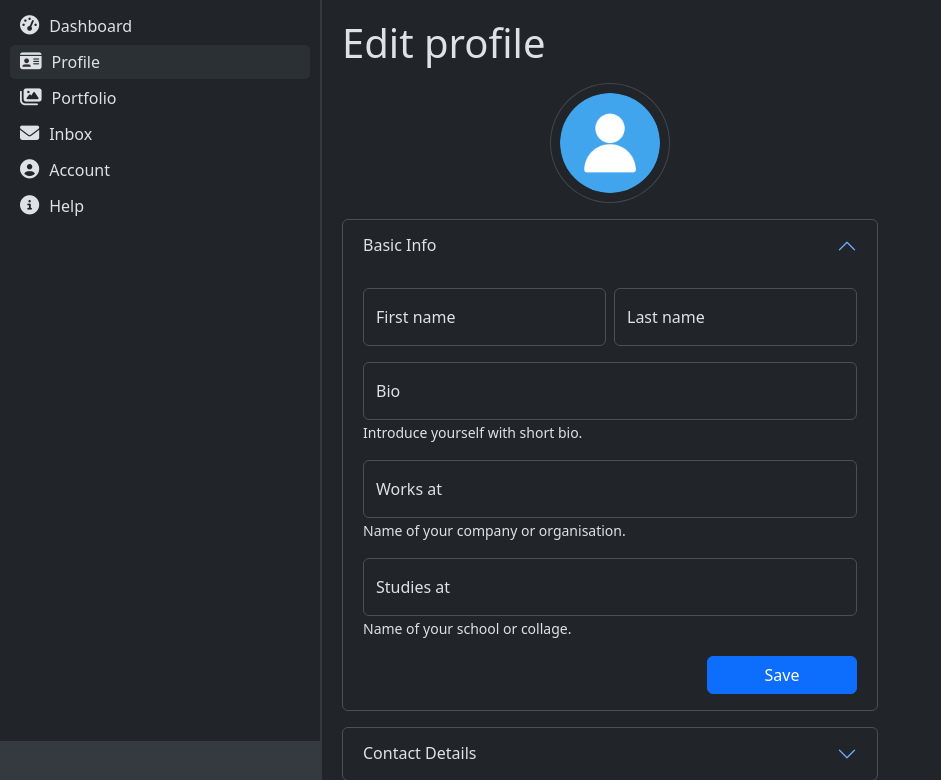
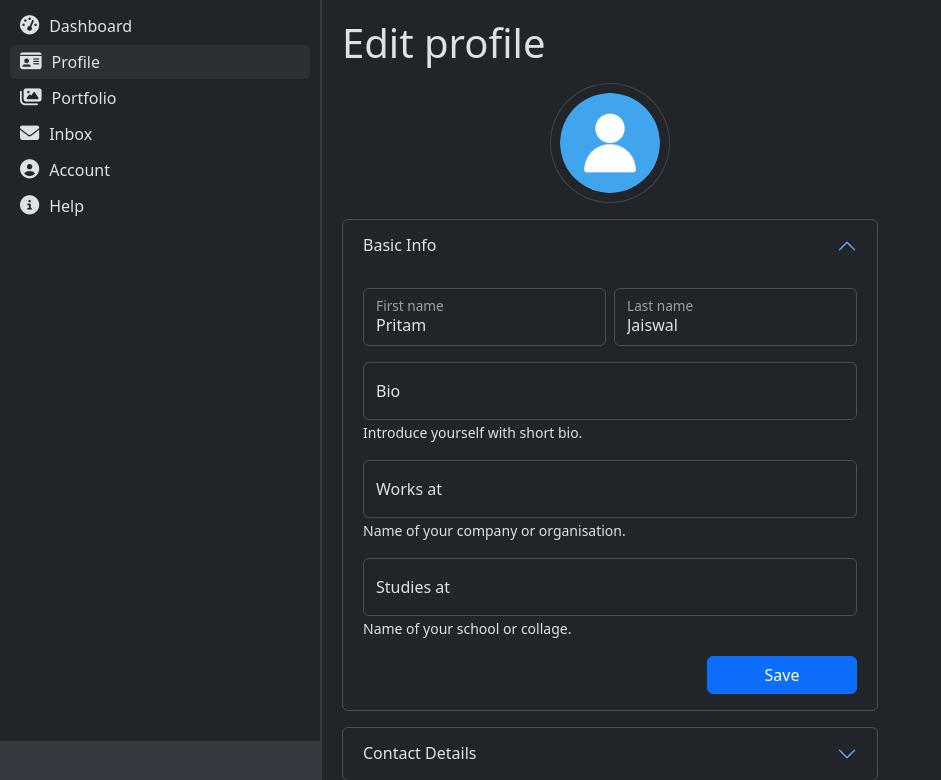
Before and after one commit to PritamUmaiya/portfolio-builder, a Flask app: page /profile/manage in a window 1280 px wide, after a click on "Basic Info". Shown: the part 59-839 px from the top of the page, without its empty margins (0-941 px from the left). Run offline with Flask 3, Linux system fonts and the light colour scheme; data comes from the database, SQL or seed files in the repository; some libraries are stand-ins or nearby versions.

Commit message:
minor update

```diff
--- a/schema.sql
+++ b/schema.sql
@@ -9,7 +9,7 @@ CREATE TABLE user (
     profession TEXT,
     works_at TEXT,
     studies_at TEXT,
-    lives_in TEXT,
+    hometown TEXT,
     public_email TEXT,  -- Visible in profile
     phone TEXT,
     link TEXT,
--- a/templates/profile.html
+++ b/templates/profile.html
@@ -15,6 +15,12 @@
             <img src="{% if user.avatar %}{{ avatar }}{% else %}/static/images/user.png{% endif %}" title="User" class="rounded-circle object-fit-cover" style="width:100px;height:100px;" />
         </label>
         <input type="file" name="avatar" id="avatar" class="d-none" accept="image/*" />
+
+        {% if user.avatar %}
+            <form action="/delete_avatar" method="post">
+                <button type="submit" class="btn btn-danger mt-2">Delete Photo</button>
+            </form>
+        {% endif %}
     </div>
 
     <!--Update Basic Info: Name, Bio, Profession, Work, School-->
@@ -30,13 +36,13 @@
                         <div class="row g-2 mb-3">
                             <div class="col">
                                 <div class="form-floating">
-                                    <input type="text" class="form-control" placeholder="First name" aria-label="First name" name="fname" id="fname" required>
+                                    <input type="text" class="form-control" placeholder="First name" aria-label="First name" name="fname" id="fname" value="{% if user.fname %}{{ user.fname }}{% endif %}" required>
                                     <label for="fname">First name</label>
                                 </div>
                             </div>
                             <div class="col">
                                 <div class="form-floating">
-                                    <input type="text" class="form-control" placeholder="Last name" aria-label="Last name" name="lname" id="lname">
+                                    <input type="text" class="form-control" placeholder="Last name" aria-label="Last name" name="lname" id="lname" value="{% if user.lname %}{{ user.lname }}{% endif %}">
                                     <label for="lname">Last name</label>
                                 </div>
                             </div>
@@ -44,7 +50,7 @@
 
                         <div class="mb-3">
                             <div class="form-floating">
-                                <input type="text" class="form-control" placeholder="Write your bio.." aria-label="bio" name="bio" id="bio">
+                                <input type="text" class="form-control" placeholder="Write your bio.." aria-label="bio" name="bio" id="bio" value="{% if user.bio %}{{ user.bio }}{% endif %}">
                                 <label for="bio">Bio</label>
                             </div>
                             <small>Introduce yourself with short bio.</small>
@@ -52,7 +58,7 @@
 
                         <div class="mb-3">
                             <div class="form-floating">
-                                <input type="text" class="form-control" placeholder="Works at" aria-label="works_at" name="works_at" id="works_at">
+                                <input type="text" class="form-control" placeholder="Works at" aria-label="works_at" name="works_at" id="works_at" value="{% if user.works_at %}{{ user.works_at }}{% endif %}">
                                 <label for="works_at">Works at</label>
                             </div>
                             <small>Name of your company or organisation.</small>
@@ -60,7 +66,7 @@
 
                         <div class="mb-3">
                             <div class="form-floating">
-                                <input type="text" class="form-control" placeholder="Studies at" aria-label="studies_at" name="studies_at" id="studies_at">
+                                <input type="text" class="form-control" placeholder="Studies at" aria-label="studies_at" name="studies_at" id="studies_at" value="{% if user.studies_at %}{{ user.studies_at }}{% endif %}">
                                 <label for="studies_at">Studies at</label>
                             </div>
                             <small>Name of your school or collage.</small>
@@ -87,22 +93,22 @@
 
                         <div class="mb-3">
                             <div class="form-floating">
-                                <input type="email" class="form-control" placeholder="Public email" aria-label="public_email" name="public_email" id="public_email" autocomplete="off">
+                                <input type="email" class="form-control" placeholder="Public email" aria-label="public_email" name="public_email" id="public_email" autocomplete="off" value="{% if user.public_email %}{{ user.public_email }}{% endif %}">
                                 <label for="public_email">Public email</label>
                             </div>
                         </div>
 
                         <div class="mb-3">
                             <div class="form-floating">
-                                <input type="phone" class="form-control" placeholder="Phone number" aria-label="phone" name="phone" id="phone" autocomplete="off">
+                                <input type="phone" class="form-control" placeholder="Phone number" aria-label="phone" name="phone" id="phone" autocomplete="off" value="{% if user.phone %}{{ user.phone }}{% endif %}">
                                 <label for="phone">Phone number</label>
                             </div>
                         </div>
 
                         <div class="mb-3">
                             <div class="form-floating">
-                                <input type="text" class="form-control" placeholder="Living in" aria-label="Lives_in" name="lives_in" id="lives_in">
-                                <label for="lives_in">Living in</label>
+                                <input type="text" class="form-control" placeholder="Living in" aria-label="homtown" name="hometown" id="hometown" value="{% if user.homwtown %}{{ user.hometown }}{% endif %}">
+                                <label for="hometown">Hometown</label>
                             </div>
                         </div>
 
@@ -130,7 +136,7 @@
                                 <span class="input-group-text" id="website">
                                     <i class="fa-solid fa-link"></i>
                                 </span>
-                                <input type="url" name="website" class="form-control" placeholder="Your Website url" aria-describedby="website">
+                                <input type="url" name="website" class="form-control" placeholder="Your Website url" aria-describedby="website" value="{% if user.link %}{{ user.link }}{% endif %}">
                             </div>
                         </div>
 
@@ -139,7 +145,7 @@
                                 <span class="input-group-text" id="facebook">
                                     <i class="fa-brands fa-facebook"></i>
                                 </span>
-                                <input type="url" name="facebook" class="form-control" placeholder="Your Facebook url" aria-describedby="facebook">
+                                <input type="url" name="facebook" class="form-control" placeholder="Your Facebook url" aria-describedby="facebook" value="{% if user.facebook %}{{ user.facebook }}{% endif %}">
                             </div>
                         </div>
 
@@ -148,7 +154,7 @@
                                 <span class="input-group-text" id="instagram">
                                     <i class="fa-brands fa-instagram"></i>
                                 </span>
-                                <input type="url" name="instagram" class="form-control" placeholder="Your Instagram url" aria-describedby="instagram">
+                                <input type="url" name="instagram" class="form-control" placeholder="Your Instagram url" aria-describedby="instagram" value="{% if user.instagram %}{{ user.instagram }}{% endif %}">
                             </div>
                         </div>
 
@@ -157,7 +163,7 @@
                                 <span class="input-group-text" id="threads">
                                     <i class="fa-brands fa-threads"></i>
                                 </span>
-                                <input type="url" name="threads" class="form-control" placeholder="Your Threads url" aria-describedby="threads">
+                                <input type="url" name="threads" class="form-control" placeholder="Your Threads url" aria-describedby="threads" value="{% if user.threads %}{{ user.threads }}{% endif %}">
                             </div>
                         </div>
 
@@ -166,7 +172,7 @@
                                 <span class="input-group-text" id="twitter_x">
                                     <i class="fa-brands fa-x-twitter"></i>
                                 </span>
-                                <input type="url" name="twitter_x" class="form-control" placeholder="Your Twitter/X url" aria-describedby="twitter_x">
+                                <input type="url" name="twitter_x" class="form-control" placeholder="Your Twitter/X url" aria-describedby="twitter_x" value="{% if user.twitter_x %}{{ user.twitter_x }}{% endif %}">
                             </div>
                         </div>
 
@@ -175,7 +181,7 @@
                                 <span class="input-group-text" id="linkedin">
                                     <i class="fa-brands fa-linkedin"></i>
                                 </span>
-                                <input type="url" name="linkedin" class="form-control" placeholder="Your LinkedIn url" aria-describedby="linkedin">
+                                <input type="url" name="linkedin" class="form-control" placeholder="Your LinkedIn url" aria-describedby="linkedin" value="{% if user.linkedin %}{{ user.linkedin }}{% endif %}">
                             </div>
                         </div>
 
@@ -184,7 +190,7 @@
                                 <span class="input-group-text" id="github">
                                     <i class="fa-brands fa-github"></i>
                                 </span>
-                                <input type="url" name="github" class="form-control" placeholder="Your GitHub url" aria-describedby="github">
+                                <input type="url" name="github" class="form-control" placeholder="Your GitHub url" aria-describedby="github" value="{% if user.github %}{{ user.github }}{% endif %}">
                             </div>
                         </div>
 
@@ -193,7 +199,7 @@
                                 <span class="input-group-text" id="gitlab">
                                     <i class="fa-brands fa-gitlab"></i>
                                 </span>
-                                <input type="url" name="gitlab" class="form-control" placeholder="Your GitLab url" aria-describedby="gitlab">
+                                <input type="url" name="gitlab" class="form-control" placeholder="Your GitLab url" aria-describedby="gitlab" value="{% if user.gitlab %}{{ user.gitlab }}{% endif %}">
                             </div>
                         </div>
 
@@ -202,7 +208,7 @@
                                 <span class="input-group-text" id="youtube">
                                     <i class="fa-brands fa-youtube"></i>
                                 </span>
-                                <input type="url" name="youtube" class="form-control" placeholder="Your YouTube url" aria-describedby="youtube">
+                                <input type="url" name="youtube" class="form-control" placeholder="Your YouTube url" aria-describedby="youtube" value="{% if user.youtube %}{{ user.youtube }}{% endif %}">
                             </div>
                         </div>
 
@@ -211,7 +217,7 @@
                                 <span class="input-group-text" id="twitch">
                                     <i class="fa-brands fa-twitch"></i>
                                 </span>
-                                <input type="url" name="twitch" class="form-control" placeholder="Your Twitch url" aria-describedby="twitch">
+                                <input type="url" name="twitch" class="form-control" placeholder="Your Twitch url" aria-describedby="twitch" value="{% if user.twitch %}{{ user.twitch }}{% endif %}">
                             </div>
                         </div>
 
@@ -220,7 +226,7 @@
                                 <span class="input-group-text" id="medium">
                                     <i class="fa-brands fa-medium"></i>
                                 </span>
-                                <input type="url" name="medium" class="form-control" placeholder="Your Medium url" aria-describedby="medium">
+                                <input type="url" name="medium" class="form-control" placeholder="Your Medium url" aria-describedby="medium" value="{% if user.medium %}{{ user.medium }}{% endif %}">
                             </div>
                         </div>
 
@@ -229,7 +235,7 @@
                                 <span class="input-group-text" id="behance">
                                     <i class="fa-brands fa-behance"></i>
                                 </span>
-                                <input type="url" name="behance" class="form-control" placeholder="Your Behance url" aria-describedby="behance">
+                                <input type="url" name="behance" class="form-control" placeholder="Your Behance url" aria-describedby="behance" value="{% if user.behance %}{{ user.behance }}{% endif %}">
                             </div>
                         </div>
 
@@ -238,7 +244,7 @@
                                 <span class="input-group-text" id="dribbble">
                                     <i class="fa-brands fa-dribbble"></i>
                                 </span>
-                                <input type="url" name="dribbble" class="form-control" placeholder="Your Dribbble url" aria-describedby="dribbble">
+                                <input type="url" name="dribbble" class="form-control" placeholder="Your Dribbble url" aria-describedby="dribbble" value="{% if user.dribbble %}{{ user.dribbble }}{% endif %}">
                             </div>
                         </div>
 
@@ -255,7 +261,7 @@
     <div class="mb-3">
         <form action="/update_about" method="post">
             <div class="form-floating mb-3">
-                <textarea class="form-control" placeholder="Write about me.." id="about" style="height: 100px"></textarea>
+                <textarea class="form-control" placeholder="Write about me.." id="about" style="height: 100px">{% if user.about %}{{ user.about }}{% endif %}</textarea>
                 <label for="about">About me</label>
             </div>
             <div class="text-end">
```
